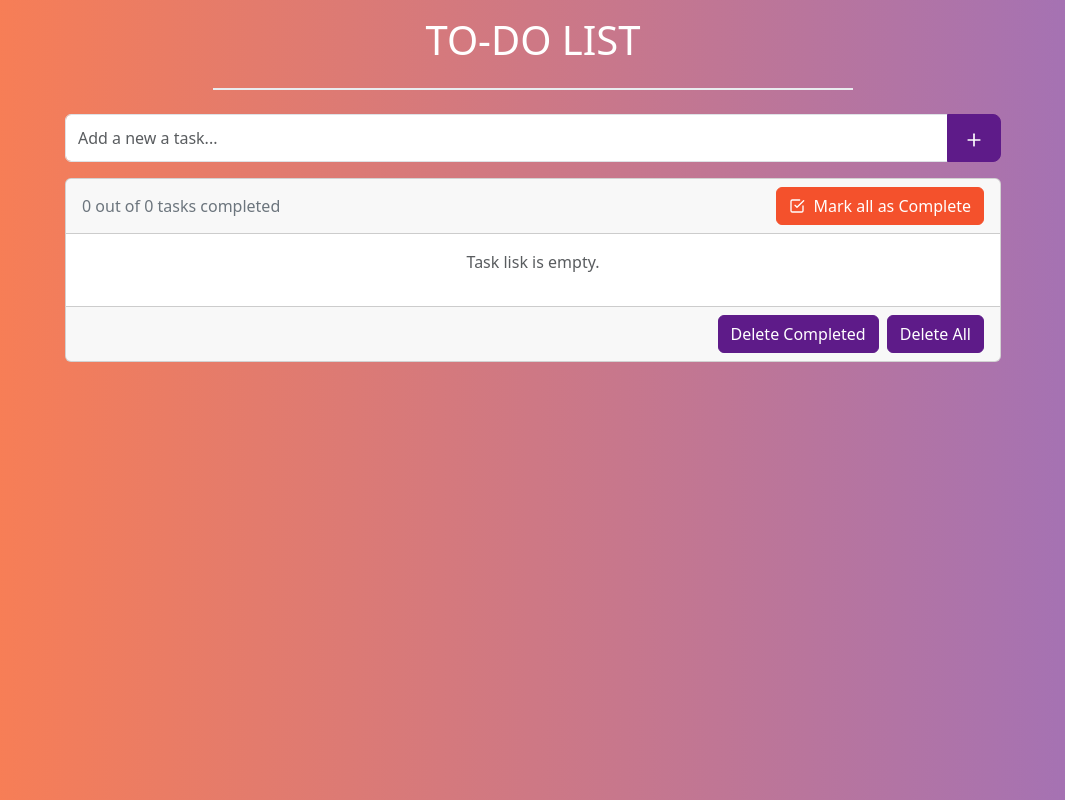
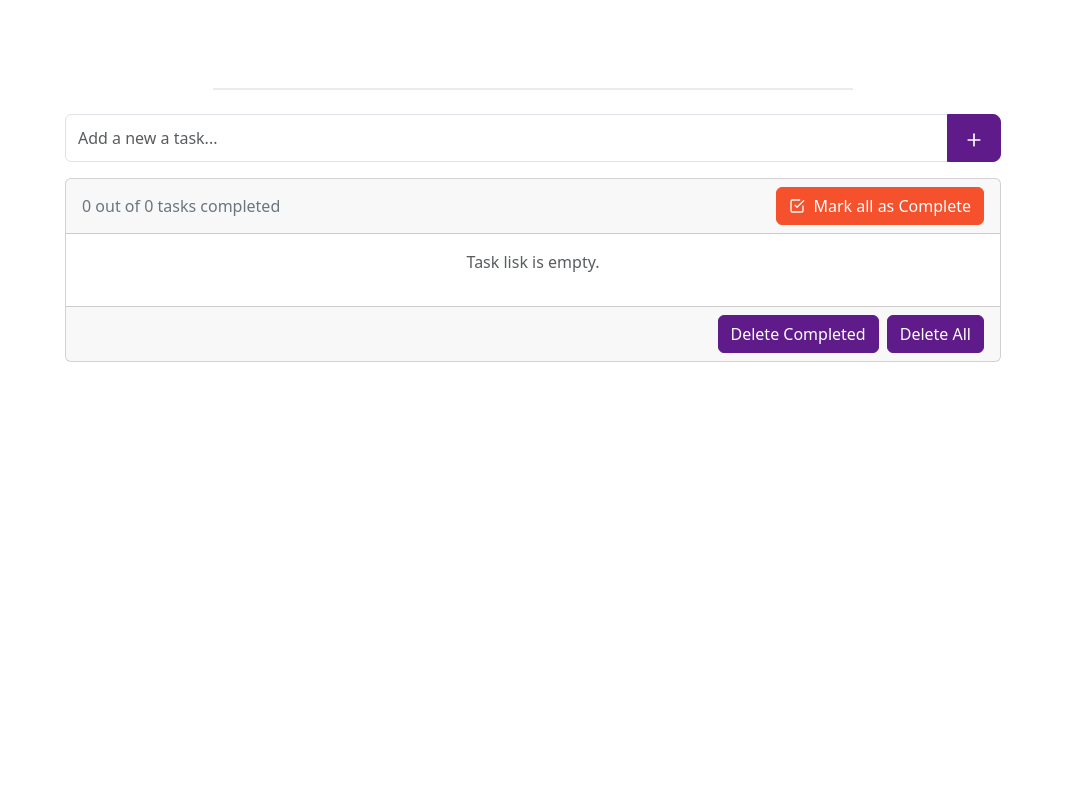
Before and after one commit to francheskakristine/todo-app, a React (Vite) app: page / in a window 1280 px wide. Shown: the whole page, without its empty margins (107-1172 px from the left). Built offline with nearby package versions, Linux system fonts and the light colour scheme.

Commit message:
change background

```diff
--- a/src/App.css
+++ b/src/App.css
@@ -6,8 +6,14 @@
   --BG-light: #F8F9FA;
 }
 
+
+header {
+  background: linear-gradient(to right, var(--primary-lighter), var(--secondary-lighter));
+  height: 45vh;
+}
+
 body {
-  background: linear-gradient(to right, var(--primary-lighter), var(--secondary-lighter));
+  background-color: var(--BG-light);
 }
 
 .btn-primary, .btn.btn-primary:active {
```
